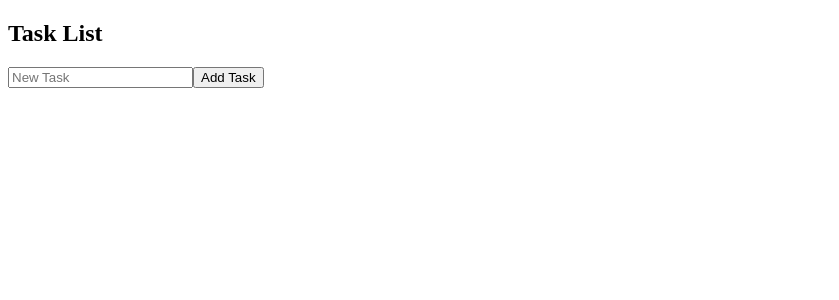
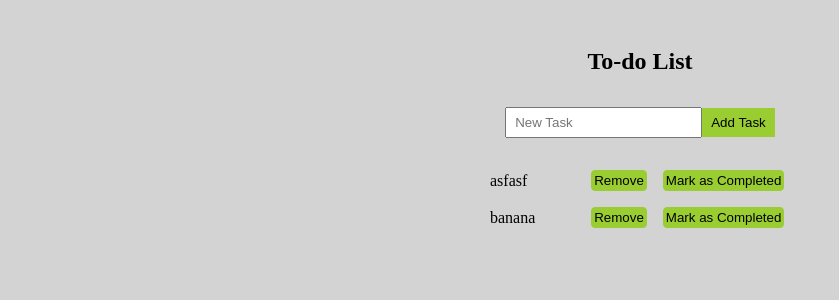
Before and after one commit to Lexsak/unit-testing-angular, an Angular app: page / in a window 1280 px wide. Shown: the top 300 px of the page, without its empty margins (0-839 px from the left). Built offline with nearby package versions, Linux system fonts and the light colour scheme.

Commit message:
first commit css

```diff
--- a/src/app/app.component.css
+++ b/src/app/app.component.css
@@ -0,0 +1,7 @@
+.container{
+    width: 50%;
+    margin-right: auto;
+    margin-left: auto;
+    display: flex;
+    justify-content: center;
+}
--- a/src/app/app.component.html
+++ b/src/app/app.component.html
@@ -1 +1,3 @@
-<app-task-list></app-task-list>
+<div class="container">
+  <app-task-list></app-task-list>
+</div>
--- a/src/app/task-list/task-list.component.css
+++ b/src/app/task-list/task-list.component.css
@@ -0,0 +1,49 @@
+.container {
+  margin-top: 24px;
+  width: 100%;
+  display: flex;
+  flex-direction: column;
+  align-items: center;
+  padding: 24px;
+  gap: 2rem;
+}
+
+.newTask input,
+.newTask button {
+  padding: 6px 8px;
+}
+.newTask button,
+ul li .btn-container button {
+  background-color: yellowgreen;
+  border: 1px solid yellowgreen;
+  cursor: pointer;
+}
+ul {
+  display: flex;
+  flex-direction: column;
+
+  gap: 1rem;
+}
+ul li {
+  width: 300px;
+  display: flex;
+  align-items: center;
+  gap: 1rem;
+}
+ul li span {
+  width: 30%;
+}
+
+ul li .btn-container {
+  width: 70%;
+  display: flex;
+  gap: 1rem;
+}
+ul li .btn-container button{
+    padding: 2px 2px;
+    border-radius: 4px;
+}
+
+.completedTask {
+  text-decoration: line-through;
+}
--- a/src/app/task-list/task-list.component.html
+++ b/src/app/task-list/task-list.component.html
@@ -1,16 +1,23 @@
-<div>
-  <h2>Task List</h2>
+<div class="container">
+  <h2>To-do List</h2>
+
+  <div class="newTask">
+    <input [(ngModel)]="newTask" placeholder="New Task" type="text" />
+    <button (click)="addTask()">Add Task</button>
+  </div>
 
   <ul>
-    <li *ngFor="let task of tasks; let i = index">
-      {{ task }}
-      <button (click)="removeTask(i)">Remove</button>
-      <button (click)="markAsCompleted(i)">Mark as Completed</button>
+    <li
+      *ngFor="let task of tasks; let i = index"
+
+    >
+      <span [ngClass]="{ 'completedTask': task.completed }">{{ task.text }}</span>
+      <div class="btn-container">
+          <button (click)="removeTask(i)" class="remove">Remove</button>
+          <button (click)="markAsCompleted(i)">
+            {{ task.completed ? "Mark as Incomplete" : "Mark as Completed" }}
+          </button>
+      </div>
     </li>
   </ul>
-
-  <div>
-    <input [(ngModel)]="newTask" placeholder="New Task" />
-    <button (click)="addTask()">Add Task</button>
-  </div>
 </div>
--- a/src/app/task-list/task-list.component.ts
+++ b/src/app/task-list/task-list.component.ts
@@ -7,28 +7,35 @@ import { TaskService } from '../task.service';
   styleUrls: ['./task-list.component.css'],
 })
 export class TaskListComponent {
-  tasks: string[] = [];
+  tasks: { text: string; completed: boolean }[] = [];
   newTask: string = '';
 
   constructor(private taskService: TaskService) {
-    this.tasks = this.taskService.getTasks();
+    this.tasks = this.taskService
+      .getTasks()
+      .map((task) => ({ text: task, completed: false }));
   }
 
   addTask(): void {
     if (this.newTask.trim() !== '') {
       this.taskService.addTask(this.newTask.trim());
       this.newTask = '';
-      this.tasks = this.taskService.getTasks();
+      this.refreshTasks();
     }
   }
 
   removeTask(index: number): void {
     this.taskService.removeTask(index);
-    this.tasks = this.taskService.getTasks();
+    this.refreshTasks();
   }
 
   markAsCompleted(index: number): void {
-    this.taskService.markTaskAsCompleted(index);
-    this.tasks = this.taskService.getTasks();
+    this.tasks[index].completed = !this.tasks[index].completed;
+  }
+
+  private refreshTasks(): void {
+    this.tasks = this.taskService
+      .getTasks()
+      .map((task) => ({ text: task, completed: false }));
   }
 }
--- a/src/app/task.service.ts
+++ b/src/app/task.service.ts
@@ -4,7 +4,7 @@ import { Injectable } from '@angular/core';
   providedIn: 'root',
 })
 export class TaskService {
-  private tasks: string[] = [];
+  private tasks: string[] = ['asfasf', 'banana'];
 
   getTasks(): string[] {
     return this.tasks;
--- a/src/styles.css
+++ b/src/styles.css
@@ -1 +1,11 @@
 /* You can add global styles to this file, and also import other style files */
+
+*{
+    padding: 0;
+    margin: 0;
+    box-sizing: border-box;
+}
+
+body{
+    background-color: lightgray;
+}
```
